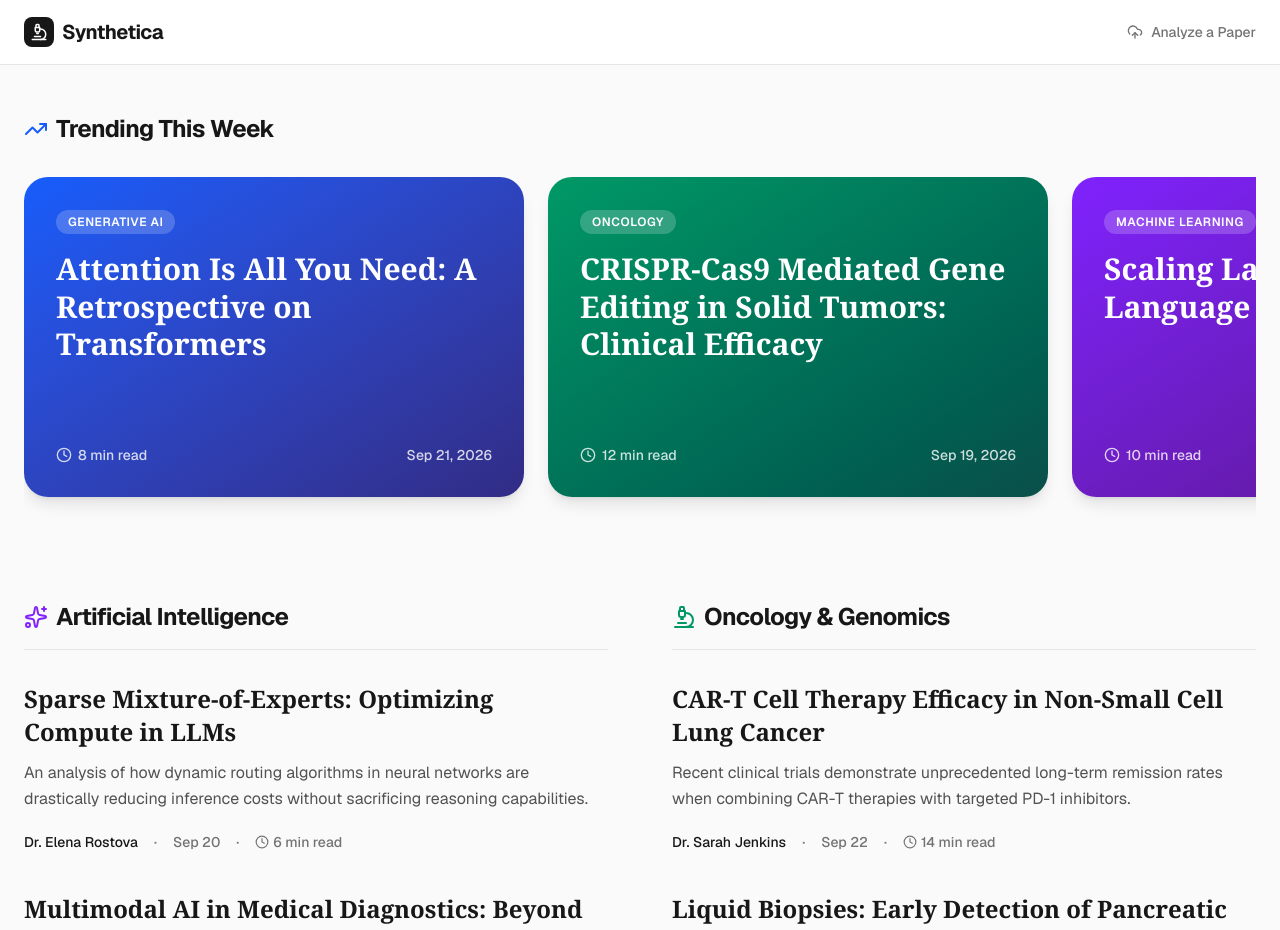
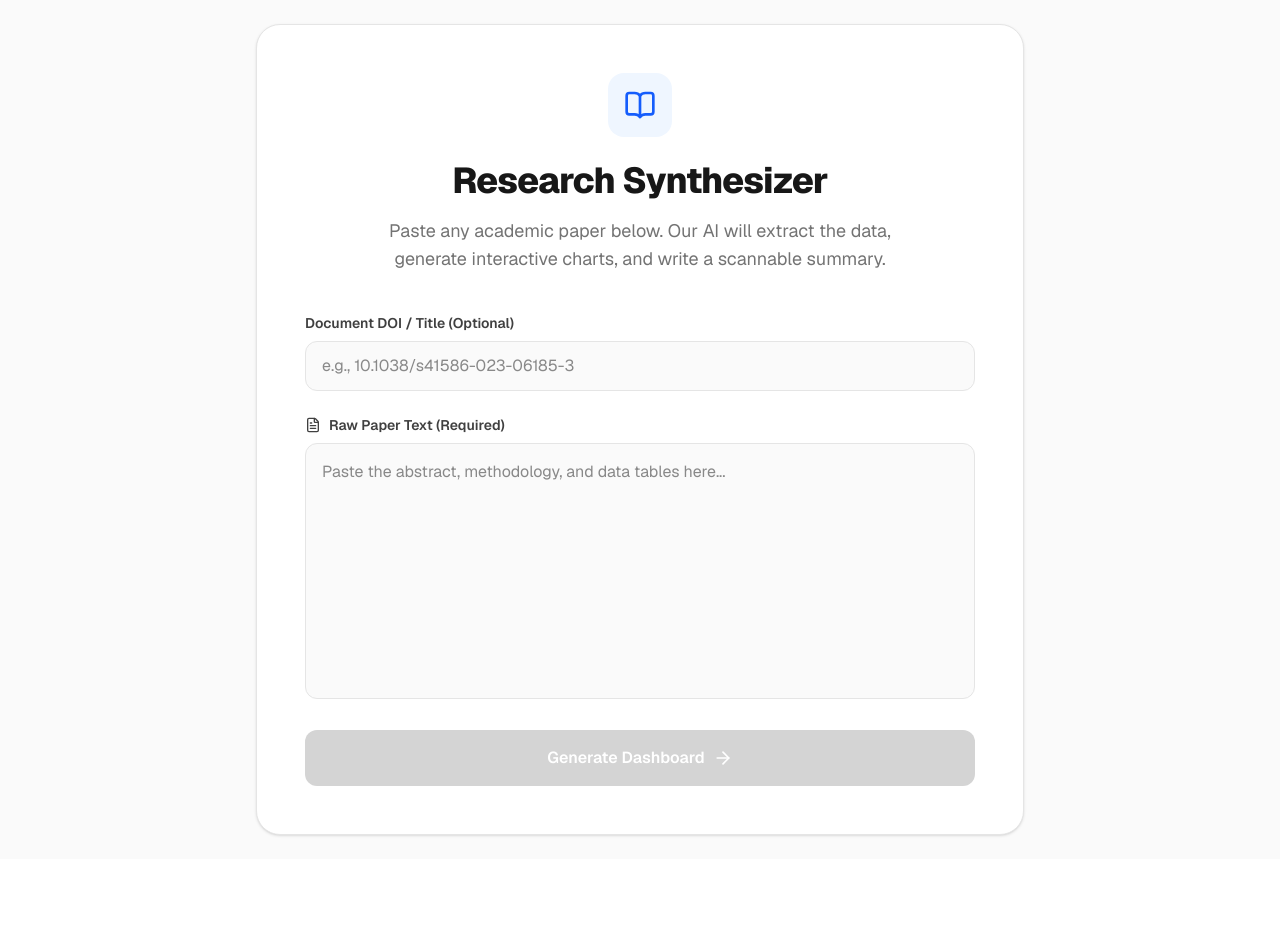
Before and after one commit to Bad33/research-platform, a Next.js app: page /upload in a window 1280 px wide. Shown: the top 930 px of the page. After the commit the page ends 859 px from the top, so only its background shows below. Built offline with nearby package versions, Linux system fonts and the light colour scheme.

Commit message:
Update page.tsx

```diff
--- a/src/app/upload/page.tsx
+++ b/src/app/upload/page.tsx
@@ -1,187 +1,120 @@
-import Link from 'next/link';
-import { Sparkles, Microscope, Clock, ChevronRight, UploadCloud, TrendingUp } from 'lucide-react';
+'use client';
 
-// --- MOCK DATA ---
-// In a production app, these would be fetched from your Supabase database.
-const featuredPapers = [
-  {
-    id: 'demo-ai-1',
-    title: 'Attention Is All You Need: A Retrospective on Transformers',
-    category: 'Generative AI',
-    date: 'Sep 21, 2026',
-    readTime: '8 min read',
-    gradient: 'from-blue-600 to-indigo-900',
-  },
-  {
-    id: 'demo-bio-1',
-    title: 'CRISPR-Cas9 Mediated Gene Editing in Solid Tumors: Clinical Efficacy',
-    category: 'Oncology',
-    date: 'Sep 19, 2026',
-    readTime: '12 min read',
-    gradient: 'from-emerald-600 to-teal-900',
-  },
-  {
-    id: 'demo-ai-2',
-    title: 'Scaling Laws for Neural Language Models in 2026',
-    category: 'Machine Learning',
-    date: 'Sep 15, 2026',
-    readTime: '10 min read',
-    gradient: 'from-violet-600 to-purple-900',
-  }
-];
+import { useState } from 'react';
+import { useRouter } from 'next/navigation';
+import { BookOpen, ArrowRight, Loader2, FileText } from 'lucide-react';
 
-const aiFeed = [
-  {
-    id: 'demo-ai-3',
-    title: 'Sparse Mixture-of-Experts: Optimizing Compute in LLMs',
-    excerpt: 'An analysis of how dynamic routing algorithms in neural networks are drastically reducing inference costs without sacrificing reasoning capabilities.',
-    author: 'Dr. Elena Rostova',
-    date: 'Sep 20',
-    readTime: '6 min read'
-  },
-  {
-    id: 'demo-ai-4',
-    title: 'Multimodal AI in Medical Diagnostics: Beyond Image Recognition',
-    excerpt: 'Combining patient electronic health records (EHR) with radiological imaging to predict patient outcomes using unified transformer architectures.',
-    author: 'James Chen, et al.',
-    date: 'Sep 18',
-    readTime: '9 min read'
-  }
-];
+export default function HomePage() {
+  const router = useRouter();
+  const [doi, setDoi] = useState('');
+  const [sourceText, setSourceText] = useState('');
+  const [isLoading, setIsLoading] = useState(false);
+  const [error, setError] = useState('');
 
-const cancerFeed = [
-  {
-    id: 'demo-bio-2',
-    title: 'CAR-T Cell Therapy Efficacy in Non-Small Cell Lung Cancer',
-    excerpt: 'Recent clinical trials demonstrate unprecedented long-term remission rates when combining CAR-T therapies with targeted PD-1 inhibitors.',
-    author: 'Dr. Sarah Jenkins',
-    date: 'Sep 22',
-    readTime: '14 min read'
-  },
-  {
-    id: 'demo-bio-3',
-    title: 'Liquid Biopsies: Early Detection of Pancreatic Ductal Adenocarcinoma',
-    excerpt: 'Measuring circulating tumor DNA (ctDNA) methylation patterns to identify early-stage pancreatic cancer years before symptomatic presentation.',
-    author: 'Michael Torres, PhD',
-    date: 'Sep 16',
-    readTime: '11 min read'
-  }
-];
+  const handleSubmit = async (e: React.FormEvent) => {
+    e.preventDefault();
+    if (!sourceText) return;
 
-export default function DiscoveryFeed() {
+    setIsLoading(true);
+    setError('');
+
+    try {
+      // If the user doesn't provide a DOI, we generate a timestamped ID for the database
+      const documentId = doi.trim() || `doc-${Date.now()}`;
+
+      const res = await fetch('/api/process-paper', {
+        method: 'POST',
+        headers: { 'Content-Type': 'application/json' },
+        body: JSON.stringify({ doi: documentId, sourceText }),
+      });
+
+      const data = await res.json();
+
+      if (!res.ok) {
+        throw new Error(data.error || 'Failed to process paper');
+      }
+
+      // On success, redirect to the dynamic workspace page
+      router.push(`/paper/${data.data.id}`);
+    } catch (err: any) {
+      setError(err.message);
+      setIsLoading(false);
+    }
+  };
+
   return (
-    <div className="min-h-screen bg-[#FAFAFA] text-neutral-900 font-sans selection:bg-blue-100 selection:text-blue-900">
+    <div className="min-h-screen bg-neutral-50 flex flex-col items-center justify-center p-6 text-neutral-900 font-sans">
+      <main className="w-full max-w-3xl bg-white border border-neutral-200 rounded-3xl shadow-sm p-8 md:p-12">
 
-      {/* Top Navigation */}
-      <nav className="border-b border-neutral-200 bg-white sticky top-0 z-10">
-        <div className="max-w-7xl mx-auto px-6 h-16 flex items-center justify-between">
-          <div className="flex items-center gap-2 font-bold text-xl tracking-tight">
-            <span className="bg-neutral-900 text-white p-1.5 rounded-lg">
-              <Microscope size={18} />
-            </span>
-            Synthetica
+        {/* Header */}
+        <div className="flex flex-col items-center text-center mb-10">
+          <div className="h-16 w-16 bg-blue-50 text-blue-600 flex items-center justify-center rounded-2xl mb-6">
+            <BookOpen size={32} />
           </div>
-          <Link
-            href="/upload"
-            className="text-sm font-medium text-neutral-500 hover:text-neutral-900 flex items-center gap-2 transition-colors"
-          >
-            <UploadCloud size={16} />
-            Analyze a Paper
-          </Link>
+          <h1 className="text-3xl md:text-4xl font-extrabold tracking-tight mb-4">
+            Research Synthesizer
+          </h1>
+          <p className="text-neutral-500 text-lg max-w-lg">
+            Paste any academic paper below. Our AI will extract the data, generate interactive charts, and write a scannable summary.
+          </p>
         </div>
-      </nav>
 
-      <main className="max-w-7xl mx-auto px-6 py-12">
+        {/* Input Form */}
+        <form onSubmit={handleSubmit} className="space-y-6">
 
-        {/* CAROUSEL SECTION: Trending Research */}
-        <section className="mb-20">
-          <div className="flex items-center gap-2 mb-8">
-            <TrendingUp size={24} className="text-blue-600" />
-            <h2 className="text-2xl font-bold tracking-tight">Trending This Week</h2>
+          <div>
+            <label className="block text-sm font-semibold text-neutral-700 mb-2">
+              Document DOI / Title (Optional)
+            </label>
+            <input
+              type="text"
+              value={doi}
+              onChange={(e) => setDoi(e.target.value)}
+              placeholder="e.g., 10.1038/s41586-023-06185-3"
+              className="w-full bg-neutral-50 border border-neutral-200 rounded-xl px-4 py-3 focus:outline-none focus:ring-2 focus:ring-blue-500/20 focus:border-blue-500 transition-all"
+            />
           </div>
 
-          {/* Horizontal Scroll Container */}
-          <div className="flex gap-6 overflow-x-auto pb-6 snap-x snap-mandatory hide-scrollbar">
-            {featuredPapers.map((paper) => (
-              <Link
-                href={`/paper/${paper.id}`}
-                key={paper.id}
-                className={`min-w-[85vw] md:min-w-[400px] lg:min-w-[500px] h-[320px] rounded-3xl p-8 flex flex-col justify-between text-white snap-center hover:scale-[1.02] transition-transform duration-300 bg-gradient-to-br ${paper.gradient} shadow-lg`}
-              >
-                <div>
-                  <span className="inline-block px-3 py-1 bg-white/20 backdrop-blur-md rounded-full text-xs font-semibold uppercase tracking-wider mb-4">
-                    {paper.category}
-                  </span>
-                  <h3 className="text-3xl font-serif font-bold leading-tight line-clamp-3">
-                    {paper.title}
-                  </h3>
-                </div>
-                <div className="flex items-center justify-between mt-6 text-white/80 text-sm font-medium">
-                  <span className="flex items-center gap-1.5"><Clock size={16} /> {paper.readTime}</span>
-                  <span>{paper.date}</span>
-                </div>
-              </Link>
-            ))}
+          <div>
+            <label className="flex items-center gap-2 text-sm font-semibold text-neutral-700 mb-2">
+              <FileText size={16} />
+              Raw Paper Text (Required)
+            </label>
+            <textarea
+              value={sourceText}
+              onChange={(e) => setSourceText(e.target.value)}
+              placeholder="Paste the abstract, methodology, and data tables here..."
+              className="w-full h-64 bg-neutral-50 border border-neutral-200 rounded-xl p-4 focus:outline-none focus:ring-2 focus:ring-blue-500/20 focus:border-blue-500 transition-all resize-none"
+              required
+            />
           </div>
-        </section>
 
-        {/* FEED SECTION: Grid Layout for Categories */}
-        <div className="grid grid-cols-1 lg:grid-cols-2 gap-16">
+          {error && (
+            <div className="p-4 bg-red-50 text-red-700 rounded-xl text-sm font-medium border border-red-100">
+              {error}
+            </div>
+          )}
 
-          {/* Column 1: AI & Machine Learning */}
-          <section>
-            <div className="flex items-center gap-2 mb-8 border-b border-neutral-200 pb-4">
-              <Sparkles size={24} className="text-violet-600" />
-              <h2 className="text-2xl font-bold tracking-tight">Artificial Intelligence</h2>
-            </div>
-            <div className="flex flex-col gap-10">
-              {aiFeed.map((article) => (
-                <ArticleCard key={article.id} article={article} />
-              ))}
-            </div>
-          </section>
+          <button
+            type="submit"
+            disabled={isLoading || !sourceText}
+            className="w-full h-14 bg-blue-600 hover:bg-blue-700 disabled:bg-neutral-300 disabled:cursor-not-allowed text-white font-semibold rounded-xl flex items-center justify-center gap-2 transition-all"
+          >
+            {isLoading ? (
+              <>
+                <Loader2 size={20} className="animate-spin" />
+                Analyzing Paper & Generating UI...
+              </>
+            ) : (
+              <>
+                Generate Dashboard
+                <ArrowRight size={20} />
+              </>
+            )}
+          </button>
 
-          {/* Column 2: Cancer Research */}
-          <section>
-            <div className="flex items-center gap-2 mb-8 border-b border-neutral-200 pb-4">
-              <Microscope size={24} className="text-emerald-600" />
-              <h2 className="text-2xl font-bold tracking-tight">Oncology & Genomics</h2>
-            </div>
-            <div className="flex flex-col gap-10">
-              {cancerFeed.map((article) => (
-                <ArticleCard key={article.id} article={article} />
-              ))}
-            </div>
-          </section>
-
-        </div>
+        </form>
       </main>
     </div>
   );
 }
-
-// Reusable component for the Medium-style list items
-function ArticleCard({ article }: { article: any }) {
-  return (
-    <Link href={`/paper/${article.id}`} className="group block">
-      <article className="flex flex-col gap-3">
-        {/* Title uses font-serif for editorial feel */}
-        <h3 className="text-2xl font-serif font-bold text-neutral-900 leading-snug group-hover:text-blue-600 transition-colors">
-          {article.title}
-        </h3>
-        {/* Excerpt with high line-height for readability */}
-        <p className="text-neutral-600 text-base leading-relaxed line-clamp-2">
-          {article.excerpt}
-        </p>
-        {/* Metadata row */}
-        <div className="flex items-center gap-4 text-sm font-medium text-neutral-500 mt-2">
-          <span className="text-neutral-900">{article.author}</span>
-          <span>·</span>
-          <span>{article.date}</span>
-          <span>·</span>
-          <span className="flex items-center gap-1"><Clock size={14} /> {article.readTime}</span>
-        </div>
-      </article>
-    </Link>
-  );
-}
```
